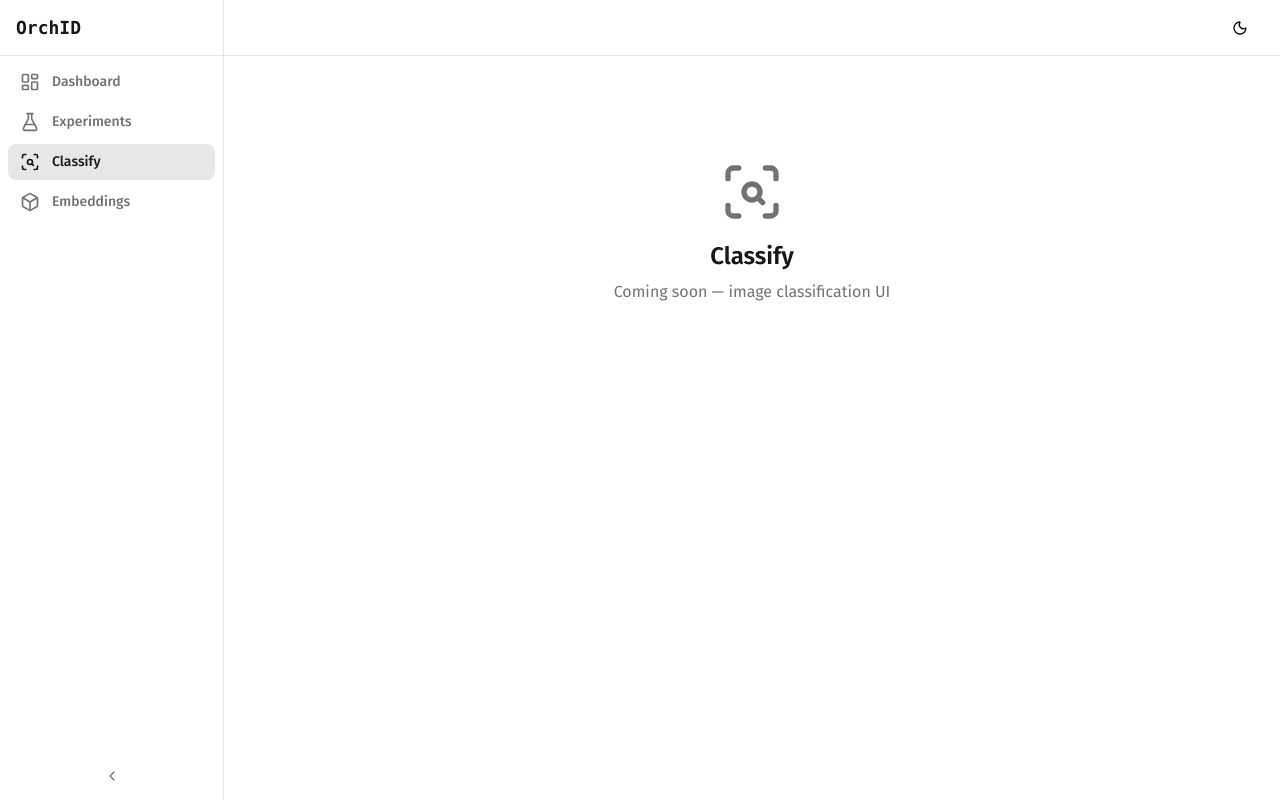
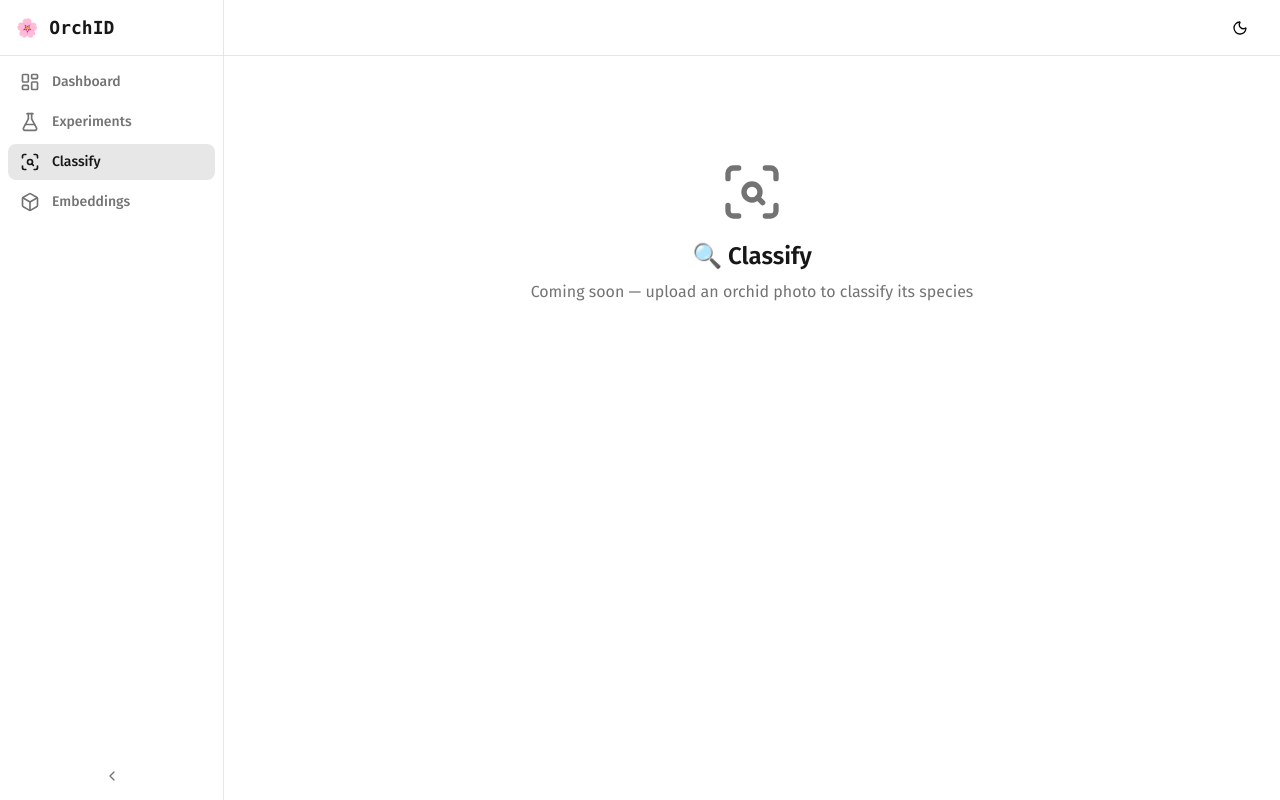
Before and after one commit to marcello-russo/orchid-osr, a React (Vite) app in the folder frontend/: page /classify in a window 1280 px wide. Built offline with nearby package versions, Linux system fonts and the light colour scheme; no server answers.

Commit message:
style: add orchid emojis to titles, improve placeholder descriptions

```diff
--- a/frontend/index.html
+++ b/frontend/index.html
@@ -4,7 +4,7 @@
     <meta charset="UTF-8" />
     <link rel="icon" type="image/svg+xml" href="/favicon.svg" />
     <meta name="viewport" content="width=device-width, initial-scale=1.0" />
-    <title>OrchID</title>
+    <title>🌸 OrchID — Experiment Explorer</title>
   </head>
   <body>
     <div id="root"></div>
--- a/frontend/src/components/layout/Sidebar.tsx
+++ b/frontend/src/components/layout/Sidebar.tsx
@@ -37,7 +37,7 @@ export function Sidebar() {
             sidebarOpen ? "text-lg" : "text-xs"
           )}
         >
-          {sidebarOpen ? "OrchID" : "O"}
+          {sidebarOpen ? "🌸 OrchID" : "🌸"}
         </span>
       </div>
 
--- a/frontend/src/pages/ClassifyPage.tsx
+++ b/frontend/src/pages/ClassifyPage.tsx
@@ -6,9 +6,9 @@ export function ClassifyPage() {
   return (
     <div className="flex flex-col items-center justify-center py-20">
       <ScanSearch className="h-16 w-16 text-muted-foreground" />
-      <h1 className="mt-4 text-2xl font-semibold text-primary">Classify</h1>
+      <h1 className="mt-4 text-2xl font-semibold text-primary">🔍 Classify</h1>
       <p className="mt-2 text-muted-foreground">
-        Coming soon — image classification UI
+        Coming soon — upload an orchid photo to classify its species
       </p>
     </div>
   );
--- a/frontend/src/pages/DashboardPage.tsx
+++ b/frontend/src/pages/DashboardPage.tsx
@@ -24,7 +24,7 @@ export function DashboardPage() {
 
   return (
     <div className="space-y-6 animate-in fade-in duration-300">
-      <h1 className="text-2xl font-semibold text-primary">Dashboard</h1>
+      <h1 className="text-2xl font-semibold text-primary">🌸 Dashboard</h1>
 
       {/* KPI Row */}
       <div className="grid grid-cols-1 gap-4 sm:grid-cols-2 lg:grid-cols-4">
--- a/frontend/src/pages/EmbeddingsPage.tsx
+++ b/frontend/src/pages/EmbeddingsPage.tsx
@@ -6,9 +6,9 @@ export function EmbeddingsPage() {
   return (
     <div className="flex flex-col items-center justify-center py-20">
       <Box className="h-16 w-16 text-muted-foreground" />
-      <h1 className="mt-4 text-2xl font-semibold text-primary">Embeddings</h1>
+      <h1 className="mt-4 text-2xl font-semibold text-primary">🧬 Embeddings</h1>
       <p className="mt-2 text-muted-foreground">
-        Coming soon — Phase 2: Contrastive Learning
+        Coming soon — Phase 2: Contrastive Learning & Vector Space
       </p>
     </div>
   );
--- a/frontend/src/pages/ExperimentsPage.tsx
+++ b/frontend/src/pages/ExperimentsPage.tsx
@@ -26,7 +26,7 @@ export function ExperimentsPage() {
   return (
     <div className="space-y-6 animate-in fade-in duration-300">
       <div className="flex items-center justify-between">
-        <h1 className="text-2xl font-semibold text-primary">Experiments</h1>
+        <h1 className="text-2xl font-semibold text-primary">🧪 Experiments</h1>
         <div className="flex gap-2">
           {(["all", "kfold", "baseline"] as const).map((f) => (
             <button
```
